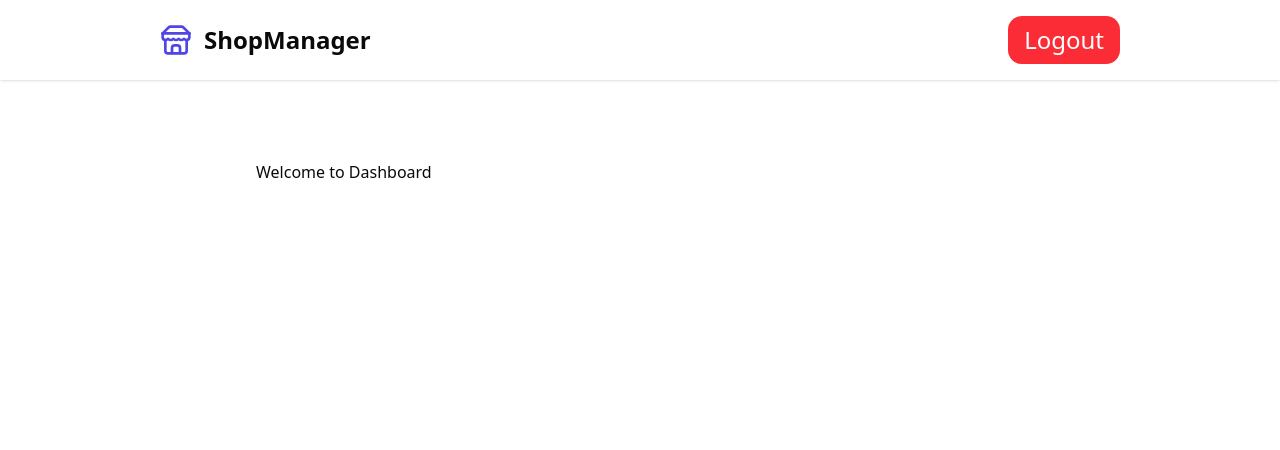
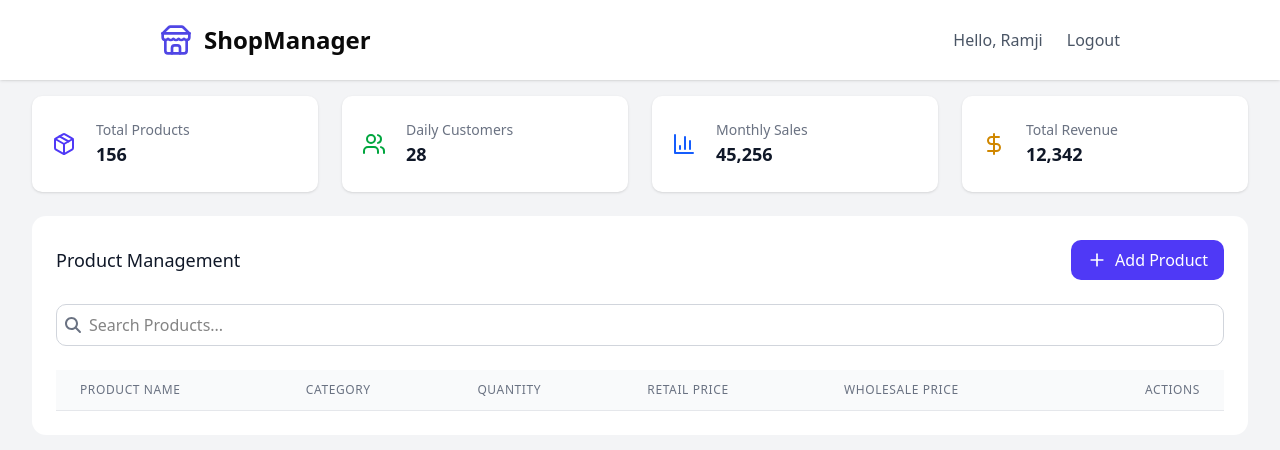
Before and after one commit to 1Kunalvats9/projectx, a Next.js app: page /dashboard in a window 1280 px wide. Shown: the top 450 px of the page. Built offline with nearby package versions, Linux system fonts and the light colour scheme; sample sign-in values are in the browser's storage.

Commit message:
inventory created

```diff
--- /dev/null
+++ b/models/Inventory.js
@@ -0,0 +1,17 @@
+import mongoose from "mongoose";
+
+const ProductSchema = new mongoose.Schema({
+  name: { type: String, required: true },
+  category: { type: String, required: true },
+  quantity: { type: Number, required: true },
+  retailPrice: { type: Number, required: true },
+  wholesalePrice: { type: Number, required: true },
+});
+
+const InventorySchema = new mongoose.Schema({
+  products: [ProductSchema], // Array of product objects
+  createdAt: { type: Date, default: Date.now },
+});
+
+const Inventory = mongoose.models.Inventory || mongoose.model("Inventory", InventorySchema);
+export default Inventory;
--- a/package.json
+++ b/package.json
@@ -10,6 +10,9 @@
     "lint": "next lint"
   },
   "dependencies": {
+    "@fortawesome/fontawesome-svg-core": "^6.7.2",
+    "@fortawesome/free-solid-svg-icons": "^6.7.2",
+    "@fortawesome/react-fontawesome": "^0.2.2",
     "@radix-ui/react-label": "^2.1.2",
     "bcryptjs": "^3.0.2",
     "class-variance-authority": "^0.7.1",
@@ -18,7 +21,7 @@
     "lucide-react": "^0.483.0",
     "mongodb": "^6.15.0",
     "mongoose": "^8.12.2",
-    "next": "15.2.3",
+    "next": "^15.2.3",
     "react": "^19.0.0",
     "react-dom": "^19.0.0",
     "tailwind-merge": "^3.0.2",
--- /dev/null
+++ b/src/app/api/inventory/route.js
@@ -0,0 +1,15 @@
+import mongoose from "mongoose";
+import Inventory from "../../../../models/Inventory";
+import { useRouter } from "next/navigation";
+import { connectMongoDB } from "@/lib/mongodb";
+
+export default async function GET(req){
+    try{
+        await connectMongoDB();
+        const inventory = await Inventory.find()
+        return NextResponse.json({ success: true, data: inventory }, { status: 200 });
+    }catch(err){
+        console.log("error in inventory fetching",err);
+        return NextResponse.json({ success: false, error: err }, { status: 500 });
+    }
+}
--- a/src/app/dashboard/page.jsx
+++ b/src/app/dashboard/page.jsx
@@ -2,6 +2,9 @@
 
 import { useEffect, useState } from "react";
 import { useRouter } from "next/navigation";
+import Navbar from "@/components/Navbar";
+import { FontAwesomeIcon } from "@fortawesome/react-fontawesome";
+import { faSearch } from "@fortawesome/free-solid-svg-icons";
 
 const page = () => {
   const [user, setUser] = useState(null);
@@ -16,7 +19,89 @@ const page = () => {
     }
   }, []);
 
-  return user ? <h1 className="absolute top-[20vh] left-[20vw]">Welcome to Dashboard</h1> : <p>Loading...</p>;
+  return (
+    <div className=" min-h-screen bg-gray-100">
+      <Navbar />
+      <div className="max-w-7xl mt-[4rem] mx-auto px-4 sm:px-6 lg:px-8 py-8">
+        <div className="grid grid-cols-1 gap-6 sm:grid-cols-2 lg:grid-cols-4">
+          <div className="bg-white rounded-lg shadow px-5 py-6">
+            <div className="flex items-center">
+              <div className="flex-shrink-0">
+                <svg xmlns="http://www.w3.org/2000/svg" width="24" height="24" viewBox="0 0 24 24" fill="none" stroke="currentColor" strokeWidth="2" strokeLinecap="round" strokeLinejoin="round" className="lucide lucide-package h-6 w-6 text-indigo-600">
+                  <path d="m7.5 4.27 9 5.15"></path>
+                  <path d="M21 8a2 2 0 0 0-1-1.73l-7-4a2 2 0 0 0-2 0l-7 4A2 2 0 0 0 3 8v8a2 2 0 0 0 1 1.73l7 4a2 2 0 0 0 2 0l7-4A2 2 0 0 0 21 16Z"></path>
+                  <path d="m3.3 7 8.7 5 8.7-5"></path>
+                  <path d="M12 22V12"></path>
+                </svg>
+              </div>
+              <div className="ml-5 w-0 flex-1"><dl><dt className="text-sm font-medium text-gray-500 truncate">Total Products</dt><dd className="text-lg font-semibold text-gray-900">156</dd></dl>
+              </div>
+            </div>
+          </div>
+          <div className="bg-white rounded-lg shadow px-5 py-6">
+            <div className="flex items-center">
+              <div className="flex-shrink-0">
+                <svg xmlns="http://www.w3.org/2000/svg" width="24" height="24" viewBox="0 0 24 24" fill="none" stroke="currentColor" strokeWidth="2" strokeLinecap="round" strokeLinejoin="round" className="lucide lucide-users h-6 w-6 text-green-600"><path d="M16 21v-2a4 4 0 0 0-4-4H6a4 4 0 0 0-4 4v2"></path><circle cx="9" cy="7" r="4"></circle><path d="M22 21v-2a4 4 0 0 0-3-3.87"></path><path d="M16 3.13a4 4 0 0 1 0 7.75"></path></svg>
+                </div>
+                <div className="ml-5 w-0 flex-1"><dl><dt className="text-sm font-medium text-gray-500 truncate">Daily Customers</dt><dd className="text-lg font-semibold text-gray-900">28</dd></dl>
+              </div>
+            </div>
+          </div>
+          <div className="bg-white rounded-lg shadow px-5 py-6">
+            <div className="flex items-center">
+              <div className="flex-shrink-0">
+              <svg xmlns="http://www.w3.org/2000/svg" width="24" height="24" viewBox="0 0 24 24" fill="none" stroke="currentColor" strokeWidth="2" strokeLinecap="round" strokeLinejoin="round" className="lucide lucide-bar-chart3 h-6 w-6 text-blue-600"><path d="M3 3v18h18"></path><path d="M18 17V9"></path><path d="M13 17V5"></path><path d="M8 17v-3"></path></svg>
+              </div>
+              <div className="ml-5 w-0 flex-1"><dl><dt className="text-sm font-medium text-gray-500 truncate">Monthly Sales</dt><dd className="text-lg font-semibold text-gray-900">45,256</dd></dl>
+              </div>
+            </div>
+          </div>
+          <div className="bg-white rounded-lg shadow px-5 py-6">
+            <div className="flex items-center">
+              <div className="flex-shrink-0">
+              <svg xmlns="http://www.w3.org/2000/svg" width="24" height="24" viewBox="0 0 24 24" fill="none" stroke="currentColor" strokeWidth="2" strokeLinecap="round" strokeLinejoin="round" className="lucide lucide-dollar-sign h-6 w-6 text-yellow-600"><line x1="12" x2="12" y1="2" y2="22"></line><path d="M17 5H9.5a3.5 3.5 0 0 0 0 7h5a3.5 3.5 0 0 1 0 7H6"></path></svg>
+              </div>
+              <div className="ml-5 w-0 flex-1"><dl><dt className="text-sm font-medium text-gray-500 truncate">Total Revenue</dt><dd className="text-lg font-semibold text-gray-900">12,342</dd></dl>
+              </div>
+            </div>
+          </div>
+        </div>
+        <div className="px-4 py-5 bg-white mt-6 rounded-xl sm:p-6">
+          <div className="flex justify-between items-center mb-6">
+            <h3 className="text-lg font-medium text-gray-900">Product Management</h3>
+            <button className="flex items-center px-4 py-2 bg-indigo-600 text-white rounded-lg hover:bg-indigo-700 cursor-pointer transition-colors">
+              <svg xmlns="http://www.w3.org/2000/svg" width="24" height="24" viewBox="0 0 24 24" fill="none" stroke="currentColor" strokeWidth="2" strokeLinecap="round" strokeLinejoin="round" className="lucide lucide-plus h-5 w-5 mr-2"><path d="M5 12h14"></path><path d="M12 5v14"></path></svg>Add Product</button>
+            </div>
+            <div className="flex items-center border border-gray-300 rounded-lg p-2 w-full">
+              <FontAwesomeIcon icon={faSearch} className="text-gray-500 mr-2" />
+              <input
+                type="text"
+                placeholder="Search Products..."
+                className="outline-none w-full"
+              />
+            </div>
+            <div className="overflow-x-scroll">
+              <table className="min-w-full divide-y mt-6 divide-gray-200">
+                <thead>
+                  <tr>
+                    <th className="px-6 py-3 bg-gray-50 text-left text-xs font-medium text-gray-500 uppercase tracking-wider">Product Name</th>
+                    <th className="px-6 py-3 bg-gray-50 text-left text-xs font-medium text-gray-500 uppercase tracking-wider">Category</th>
+                    <th className="px-6 py-3 bg-gray-50 text-left text-xs font-medium text-gray-500 uppercase tracking-wider">Quantity</th>
+                    <th className="px-6 py-3 bg-gray-50 text-left text-xs font-medium text-gray-500 uppercase tracking-wider">Retail Price</th>
+                    <th className="px-6 py-3 bg-gray-50 text-left text-xs font-medium text-gray-500 uppercase tracking-wider">Wholesale Price</th>
+                    <th className="px-6 py-3 bg-gray-50 text-right text-xs font-medium text-gray-500 uppercase tracking-wider">Actions</th>
+                  </tr>
+                </thead>
+                <tbody className="bg-white divide-y divide-gray-200">
+                  {/*Map over the api data to give data */}
+                </tbody>
+              </table>
+            </div>
+          </div>
+      </div>
+
+    </div>
+  )
 };
 
 export default page;
--- a/src/app/layout.jsx
+++ b/src/app/layout.jsx
@@ -24,7 +24,6 @@ export default function RootLayout({ children }) {
       <body
         className={`${geistSans.variable} ${geistMono.variable} antialiased`}
       >
-        <Navbar />
         {children}
       </body>
     </html>
--- a/src/app/login/page.jsx
+++ b/src/app/login/page.jsx
@@ -1,10 +1,12 @@
 "use client"
 import Login from '@/components/Login'
+import Navbar from '@/components/Navbar'
 import React from 'react'
 
 const page = () => {
   return (
     <div className='w-full h-[100vh] flex items-center justify-center'>
+      <Navbar />
       <Login />
     </div>
   )
--- a/src/app/register/page.jsx
+++ b/src/app/register/page.jsx
@@ -3,7 +3,10 @@ import React from 'react'
 
 const page = () => {
   return (
-    <Register />
+    <>
+      <Navbar />
+      <Register />
+    </>
   )
 }
 
--- a/src/components/Navbar.jsx
+++ b/src/components/Navbar.jsx
@@ -5,25 +5,19 @@ import { useRouter } from 'next/navigation'
 
 const Navbar = () => {
     const router = useRouter()
-    const [isLoggedIn, setIsLoggedIn] = useState(false)
-    const [color, setColor] = useState("")
-    const [logText, setLogText] = useState("")
+    const [isLoggedIn, setIsLoggedIn] = useState(false);
+    const [name, setName] = useState("Ramji")
+
     useEffect(() => {
       const token = localStorage.getItem("token");
-      if(!token){
-        setIsLoggedIn(false)
-        setColor("bg-[#5046E5]")
-        setLogText('Login')
-      }else{
-        setIsLoggedIn(true)
-        setColor("bg-red-500")
-        setLogText('Logout')
-      }
-    }, []);
-  const logout=()=>{
-    localStorage.removeItem("token")
-    router.push("/login")
-  }
+      setIsLoggedIn(!!token); // Converts token existence to a boolean
+    }, [isLoggedIn]);
+
+    const handleLogout = () => {
+      localStorage.removeItem("token"); // Remove token
+      setIsLoggedIn(false); // Update state
+      router.push("/login"); // Redirect to login page
+    };
   return (
     <nav className='w-[100vw] fixed top-0 h-[4rem] md:h-[5rem] bg-white shadow-sm flex justify-between items-center py-5 md:py-10 px-10 md:px-40'>
       <div className='flex items-center gap-3'>
@@ -31,7 +25,10 @@ const Navbar = () => {
         <h1 className='text-xl md:text-2xl font-bold'>ShopManager</h1>
       </div>
       <div>
-        <button onClick={logout} className={`cursor-pointer text-bold text-lg md:text-2xl px-2 py-1 md:px-4 md:py-2 ${color} text-white rounded-lg md:rounded-xl`}>{logText}</button>
+        {isLoggedIn ?  <div className='flex gap-6 items-center text-gray-600'>
+          <h1>Hello, {name}</h1>
+          <a onClick={handleLogout} href="/login">Logout</a>
+        </div> :  <button onClick={()=>{router.push("/login")}} className={`cursor-pointer text-bold text-lg md:text-2xl px-2 py-1 md:px-4 md:py-2 bg-indigo-600 text-white rounded-lg md:rounded-xl`}>Login</button>}
       </div>
     </nav>
   )
```
Also changed, not shown: src/app/page.jsx (+12 -2 lines), 1 other file (tests, documents, lock files or other folders).
